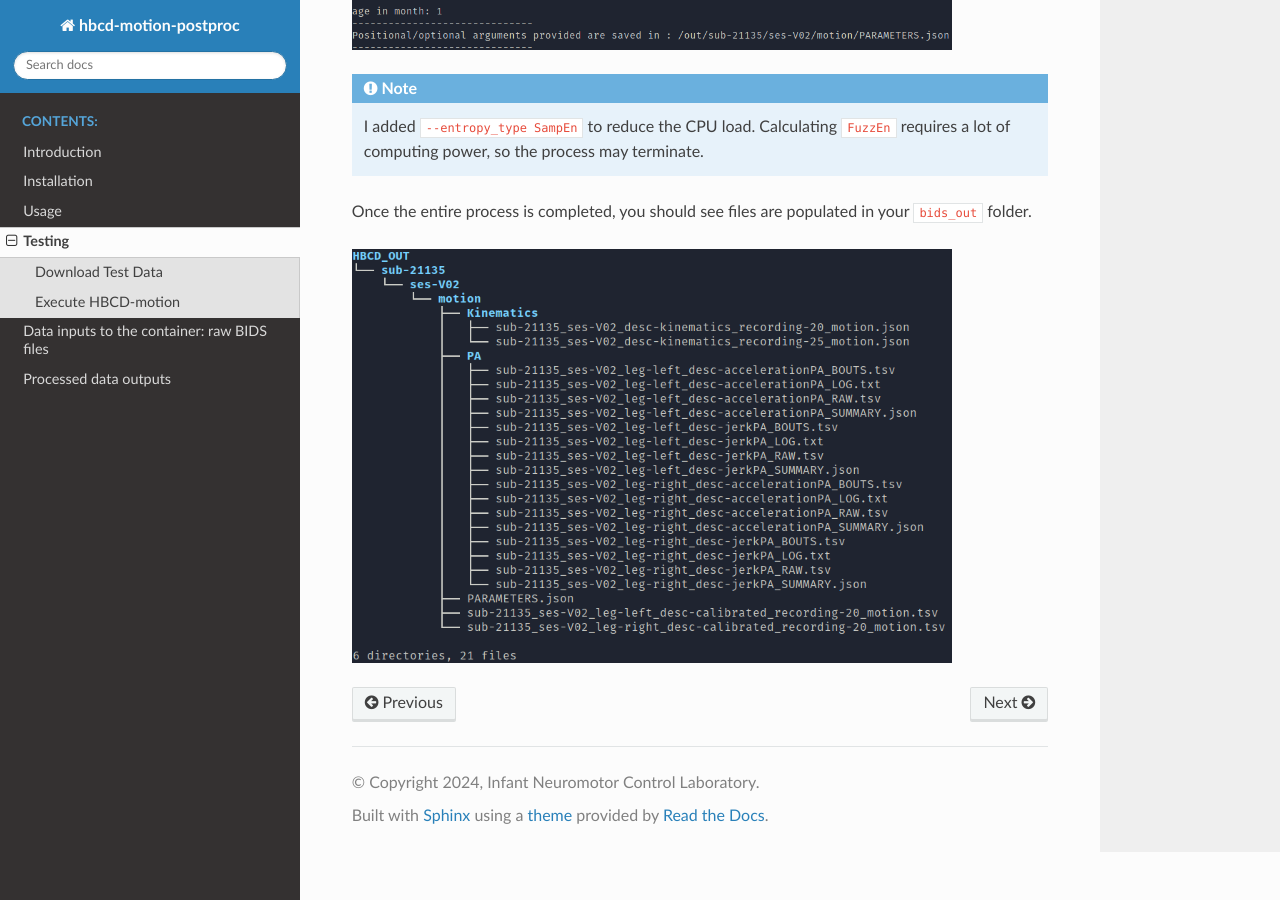
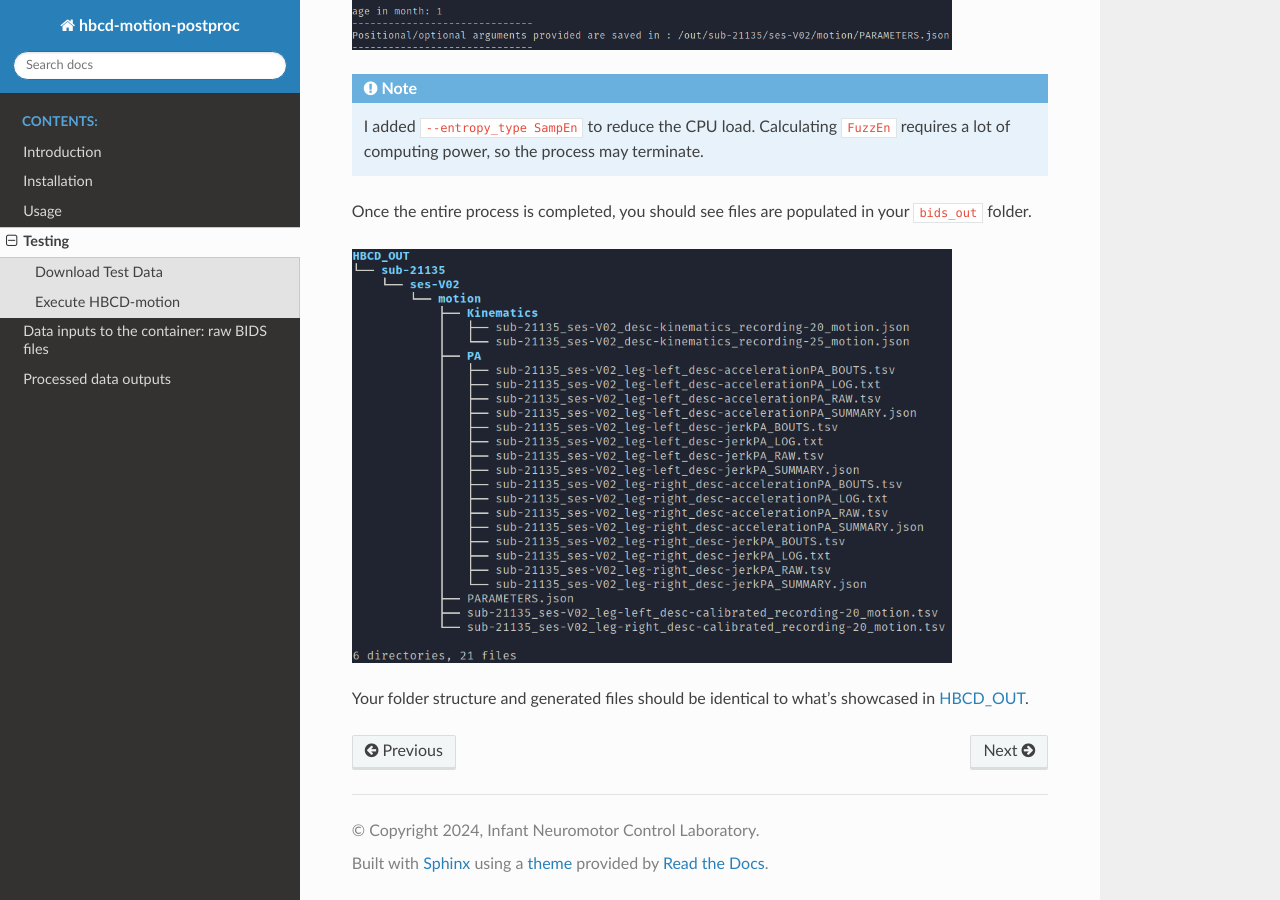
Before and after one commit to ohspc89/hbcd_motion_postproc, a Sphinx documentation site: the page built from docs/source/testing.rst, in a window 1280 px wide and 900 px high, scrolled down 1779 px. Built offline with Sphinx 7.4.7 and the Read the Docs theme 3.1.0, drawn with Linux system fonts in a browser that asks for light colours.

Commit message:
Update testing.rst

```diff
--- a/docs/source/testing.rst
+++ b/docs/source/testing.rst
@@ -41,3 +41,5 @@ Once the entire process is completed, you should see files are populated in your
 
 .. image:: images/sample_out.png
    :width: 600
+
+Your folder structure and generated files should be identical to what's showcased in `HBCD_OUT <https://osf.io/hpv9y/files/osfstorage>`_.
```
